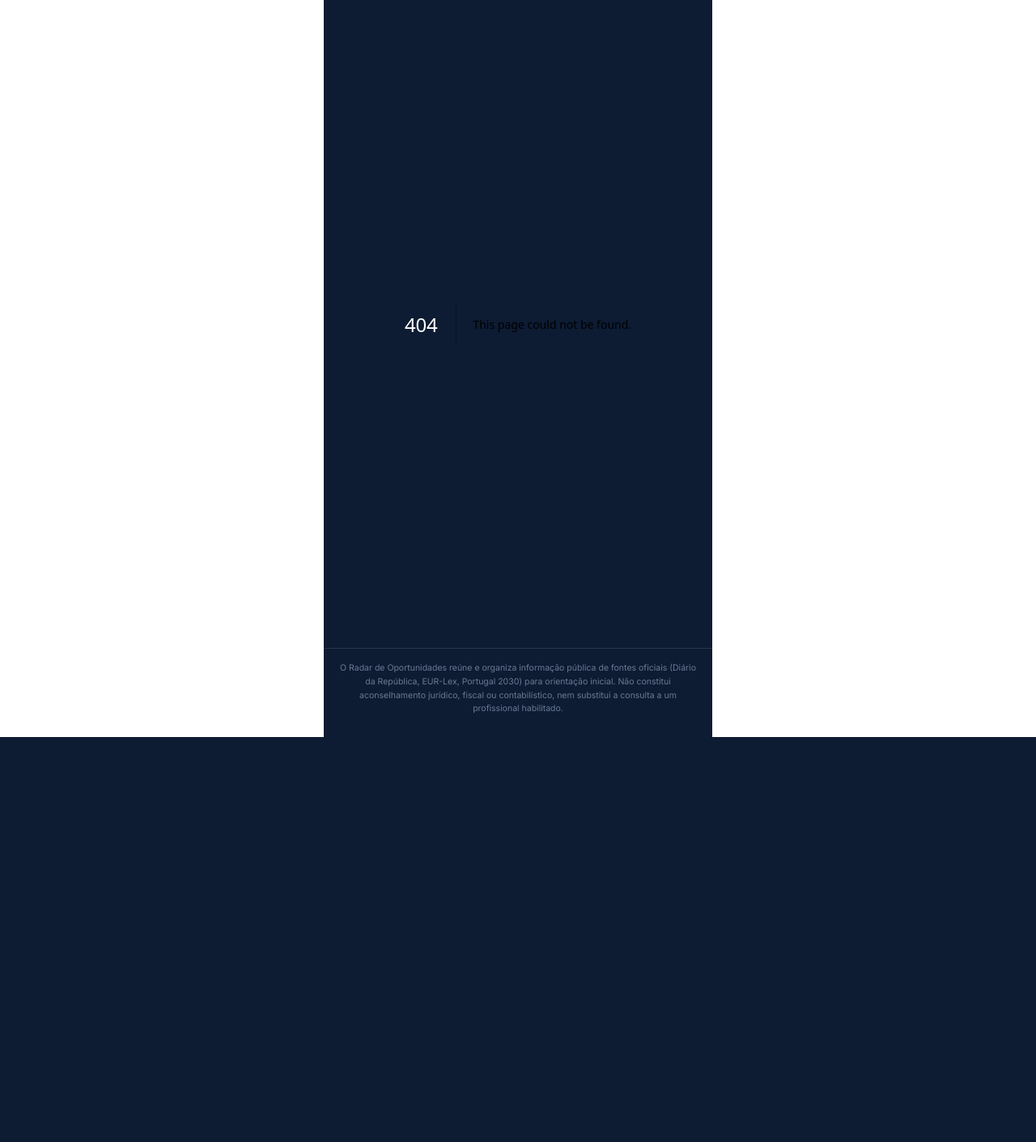
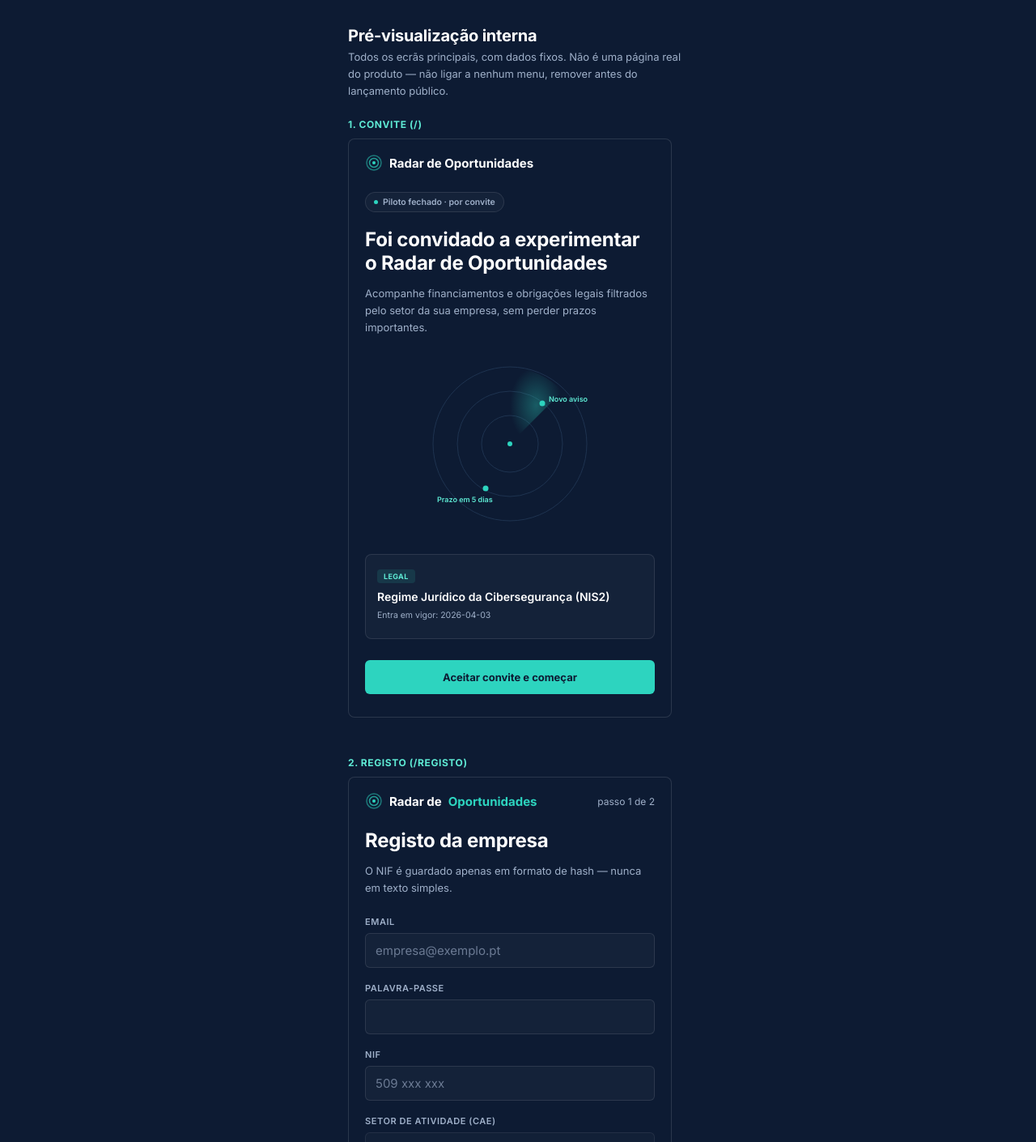
Before and after one commit to saramscruz/radar-oportunidades, a Next.js app: page /preview in a window 1280 px wide. Before the commit this address had no page. Shown: the top 1410 px of the page at 81% size. Before the commit the page ends 910 px from the top, so only its background shows below. Built offline with nearby package versions, Linux system fonts and the light colour scheme.

Commit message:
Adiciona página de pré-visualização interna

```diff
--- /dev/null
+++ b/app/preview/page.tsx
@@ -0,0 +1,265 @@
+import type { ReactNode } from "react";
+import RadarGraphic from "@/components/RadarGraphic";
+
+// Página interna de pré-visualização — NÃO faz parte do fluxo do produto.
+// Mostra todos os ecrãs/estados principais de uma vez, com dados fixos,
+// sem autenticação nem chamadas ao Supabase — só para revisão visual.
+//
+// Não está ligada a nenhum menu, mas fica publicamente acessível em
+// /preview enquanto existir. Remover ou proteger com autenticação antes
+// de um lançamento público real (ver PRD, R6).
+
+const RadarIcon = () => (
+  <svg width="22" height="22" viewBox="0 0 22 22" aria-hidden="true">
+    <circle cx="11" cy="11" r="9" fill="none" stroke="#2DD4BF" strokeWidth="1.5" opacity="0.5" />
+    <circle cx="11" cy="11" r="5.5" fill="none" stroke="#2DD4BF" strokeWidth="1.5" opacity="0.7" />
+    <circle cx="11" cy="11" r="2" fill="#2DD4BF" />
+  </svg>
+);
+
+function Frame({
+  label,
+  children,
+}: {
+  label: string;
+  children: ReactNode;
+}) {
+  return (
+    <div style={{ marginBottom: 48 }}>
+      <div
+        style={{
+          fontSize: 12,
+          fontWeight: 700,
+          color: "#5EEAD4",
+          textTransform: "uppercase",
+          letterSpacing: "0.05em",
+          marginBottom: 10,
+        }}
+      >
+        {label}
+      </div>
+      <div
+        style={{
+          maxWidth: 400,
+          background: "#0D1B33",
+          border: "1px solid rgba(255,255,255,0.12)",
+          borderRadius: 8,
+          overflow: "hidden",
+        }}
+      >
+        {children}
+      </div>
+    </div>
+  );
+}
+
+export default function PreviewPage() {
+  return (
+    <div style={{ maxWidth: 460, margin: "0 auto", padding: "32px 20px 80px" }}>
+      <h1 style={{ fontSize: 20, marginBottom: 4 }}>Pré-visualização interna</h1>
+      <p className="lede">
+        Todos os ecrãs principais, com dados fixos. Não é uma página real do
+        produto — não ligar a nenhum menu, remover antes do lançamento
+        público.
+      </p>
+
+      {/* 1. Landing / convite */}
+      <Frame label="1. Convite (/)">
+        <div className="topbar">
+          <RadarIcon />
+          <div className="brand">Radar de Oportunidades</div>
+        </div>
+        <main>
+          <span className="sector-pill">Piloto fechado · por convite</span>
+          <h1>Foi convidado a experimentar o Radar de Oportunidades</h1>
+          <p className="lede">
+            Acompanhe financiamentos e obrigações legais filtrados pelo
+            setor da sua empresa, sem perder prazos importantes.
+          </p>
+          <div style={{ display: "flex", justifyContent: "center", marginBottom: 26 }}>
+            <RadarGraphic />
+          </div>
+          <div className="card" style={{ cursor: "default" }}>
+            <span className="badge legal">Legal</span>
+            <h3>Regime Jurídico da Cibersegurança (NIS2)</h3>
+            <div className="meta">Entra em vigor: 2026-04-03</div>
+          </div>
+          <div className="btn" style={{ marginTop: 12 }}>
+            Aceitar convite e começar
+          </div>
+        </main>
+      </Frame>
+
+      {/* 2. Registo */}
+      <Frame label="2. Registo (/registo)">
+        <div className="topbar">
+          <RadarIcon />
+          <div className="brand">
+            Radar de <span>Oportunidades</span>
+          </div>
+          <div className="lede" style={{ margin: "0 0 0 auto", fontSize: 12 }}>
+            passo 1 de 2
+          </div>
+        </div>
+        <main>
+          <h1>Registo da empresa</h1>
+          <p className="lede">
+            O NIF é guardado apenas em formato de hash — nunca em texto
+            simples.
+          </p>
+          <div className="field">
+            <label>Email</label>
+            <input defaultValue="" placeholder="empresa@exemplo.pt" readOnly />
+          </div>
+          <div className="field">
+            <label>Palavra-passe</label>
+            <input type="password" readOnly />
+          </div>
+          <div className="field">
+            <label>NIF</label>
+            <input placeholder="509 xxx xxx" readOnly />
+          </div>
+          <div className="field">
+            <label>Setor de atividade (CAE)</label>
+            <select disabled>
+              <option>A — Agricultura, floresta e pesca</option>
+            </select>
+          </div>
+          <div className="consent-box">
+            As classificações de setor são indicativas, com base legal
+            exata sempre citada. Isto <strong>poderá</strong> aplicar-se à
+            sua empresa — recomendamos confirmar com um advogado,
+            contabilista ou consultor de conformidade.
+          </div>
+          <div className="check-row">
+            <input type="checkbox" readOnly />
+            <span style={{ fontSize: 13 }}>
+              Li e aceito os termos e autorizo o envio de alertas por email.
+            </span>
+          </div>
+          <div className="btn">Ativar feed</div>
+        </main>
+      </Frame>
+
+      {/* 3. Login */}
+      <Frame label="3. Login (/login)">
+        <div className="topbar">
+          <RadarIcon />
+          <div className="brand">
+            Radar de <span>Oportunidades</span>
+          </div>
+        </div>
+        <main>
+          <h1>Entrar</h1>
+          <p className="lede">Aceda à sua conta para ver o seu feed.</p>
+          <div className="field">
+            <label>Email</label>
+            <input readOnly />
+          </div>
+          <div className="field">
+            <label>Palavra-passe</label>
+            <input type="password" readOnly />
+          </div>
+          <div className="btn">Entrar</div>
+        </main>
+      </Frame>
+
+      {/* 4. Feed — com aviso de SLA visível */}
+      <Frame label="4a. Feed — com aviso de SLA (revisão mensal em atraso)">
+        <div className="topbar">
+          <RadarIcon />
+          <div className="brand">
+            Radar de <span>Oportunidades</span>
+          </div>
+        </div>
+        <div className="sla-banner">
+          A revisão mensal dos dados ainda não foi concluída este mês —
+          alguns prazos ou classificações podem estar desatualizados.
+        </div>
+        <main>
+          <span className="sector-pill">A — Agricultura, floresta e pesca</span>
+          <h1>O seu feed</h1>
+          <p className="lede">Filtrado apenas pelo seu setor.</p>
+          <h3 className="section-title" style={{ marginTop: 4 }}>
+            Obrigações legais (2)
+          </h3>
+          <div className="card">
+            <span className="badge legal">Legal</span>
+            <h3>Registo de atividades de tratamento (ROPA)</h3>
+            <div className="meta">Entra em vigor: 2018-05-25</div>
+          </div>
+          <div className="card">
+            <span className="badge legal">Legal</span>
+            <h3>Notificação de violações de dados pessoais</h3>
+            <div className="meta">Entra em vigor: 2018-05-25</div>
+          </div>
+          <h3 className="section-title">Fundos (1)</h3>
+          <div className="card">
+            <span className="badge fundo">Fundo</span>
+            <h3>Aviso de exemplo — Portugal 2030</h3>
+            <div className="meta">Prazo: 2026-12-15</div>
+          </div>
+        </main>
+      </Frame>
+
+      {/* 4b. Feed — sem aviso de SLA */}
+      <Frame label="4b. Feed — sem aviso (ciclo mensal em dia)">
+        <div className="topbar">
+          <RadarIcon />
+          <div className="brand">
+            Radar de <span>Oportunidades</span>
+          </div>
+        </div>
+        <main>
+          <span className="sector-pill">T — Outras atividades de serviços</span>
+          <h1>O seu feed</h1>
+          <p className="lede">Filtrado apenas pelo seu setor.</p>
+          <h3 className="section-title" style={{ marginTop: 4 }}>
+            Obrigações legais (1)
+          </h3>
+          <div className="card">
+            <span className="badge legal">Legal</span>
+            <h3>Transparência de conteúdo gerado por IA</h3>
+            <div className="meta">Entra em vigor: 2026-08-02</div>
+          </div>
+        </main>
+      </Frame>
+
+      {/* 5. Detalhe de alerta */}
+      <Frame label="5. Detalhe do alerta (/feed/obrigacao/[id])">
+        <div className="topbar">
+          <RadarIcon />
+          <div className="brand">
+            Radar de <span>Oportunidades</span>
+          </div>
+        </div>
+        <main>
+          <div
+            className="btn ghost"
+            style={{ width: "auto", padding: "8px 14px", marginBottom: 18, display: "inline-flex" }}
+          >
+            ← Voltar ao feed
+          </div>
+          <div className="alert-detail">
+            <h2 style={{ fontWeight: 700, marginTop: 0 }}>
+              Regime Jurídico da Cibersegurança (NIS2)
+            </h2>
+            <p className="meta">Fonte: diariodarepublica.pt</p>
+            <p>
+              <strong>Base legal exata:</strong> Decreto-Lei n.º 125/2025,
+              de 4 dez. — Art. 3º, Art. 6º, Art. 31º e Art. 32º
+            </p>
+            <p>
+              <strong>Prazo:</strong> 2026-04-03
+            </p>
+            <div className="hedge">
+              Isto poderá aplicar-se à sua empresa. Recomendamos confirmar
+              com um advogado, contabilista ou consultor de conformidade se
+              se aplica ao seu caso concreto.
+            </div>
+          </div>
+        </main>
+      </Frame>
+    </div>
+  );
+}
```
